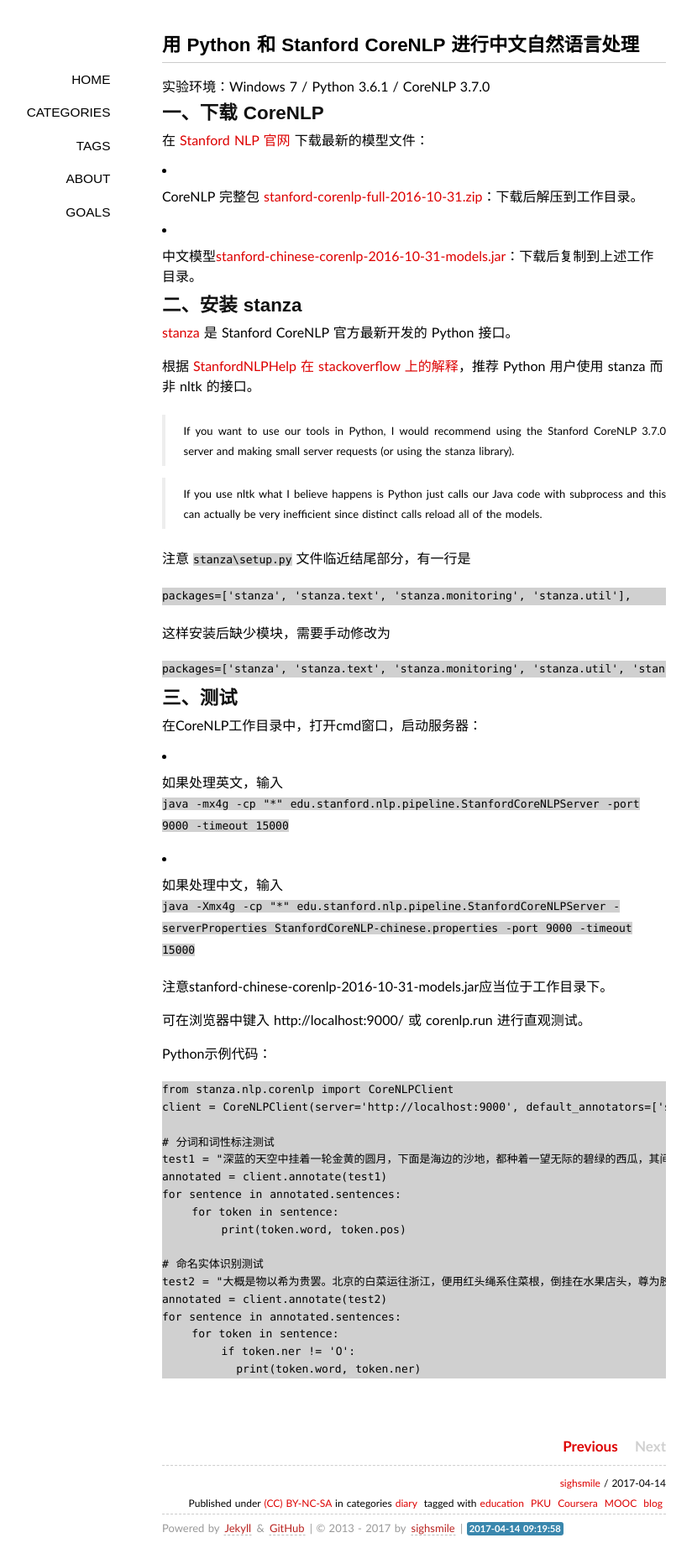
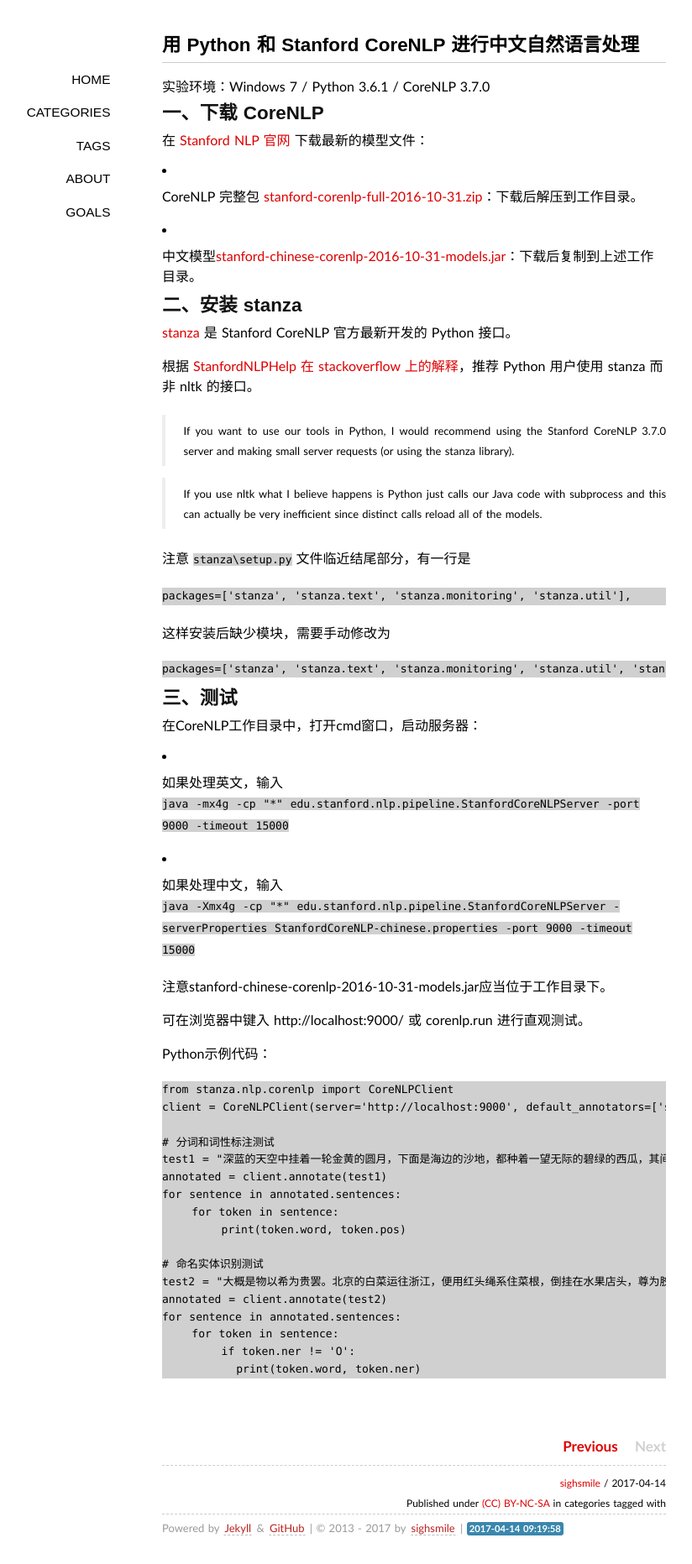
Before and after one commit to sighsmile/sighsmile.github.io, a Jekyll site: the page built from _posts/2017-04-14-Python-CoreNLP.md, in a window 1280 px wide. Shown: the whole page at 84% size, without its empty margins (147-971 px from the left). Built offline with Jekyll 4.4.1, drawn with Linux system fonts in a browser that asks for light colours; some web fonts are replaced; comment, search, counter and statistics services are not loaded.

Commit message:
Update 2017-04-14-Python-CoreNLP.md

```diff
--- a/_posts/2017-04-14-Python-CoreNLP.md
+++ b/_posts/2017-04-14-Python-CoreNLP.md
@@ -1,9 +1,6 @@
 ---
 layout: post
 title: "用 Python 和 Stanford CoreNLP 进行中文自然语言处理"
-description: ""
-category: diary
-tags: education PKU Coursera MOOC blog
 ---
 
 
```
